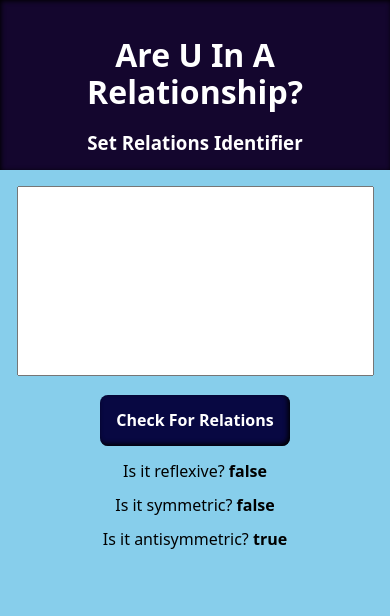
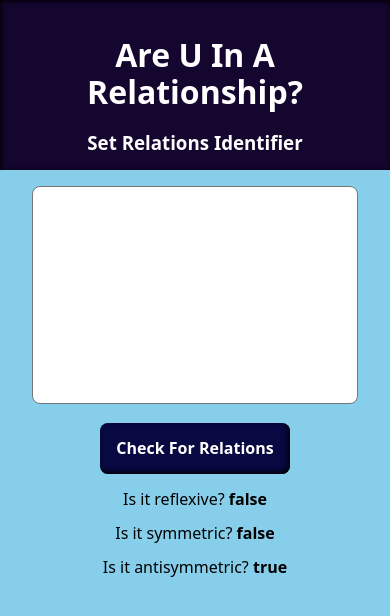
Before and after one commit to codenamerey/relation-type-determinator, a React (Create React App) app: page / in a window 390 px wide. Shown: the top 616 px of the page. Built offline with nearby package versions, Linux system fonts and the light colour scheme.

Commit message:
Fix style in Input component

```diff
--- a/src/components/Input.css
+++ b/src/components/Input.css
@@ -3,6 +3,14 @@
 }
 
 textarea {
+    border-radius: .5rem;
+    padding: 1rem;
     resize: none;
     width: 90vw;
 }
+
+@media only screen and (max-width: 750px) {
+    textarea {
+        width: 75vw;
+    }
+}
--- a/src/components/Input.js
+++ b/src/components/Input.js
@@ -3,7 +3,7 @@ import './Input.css';
 function Input() {
     return (
         <>
-            <textarea name="setInput" id="setInput" cols="30" rows="10"></textarea>
+            <textarea name="setInput" id="setInput" cols="10" rows="10"></textarea>
         </>
     )
 }
```
